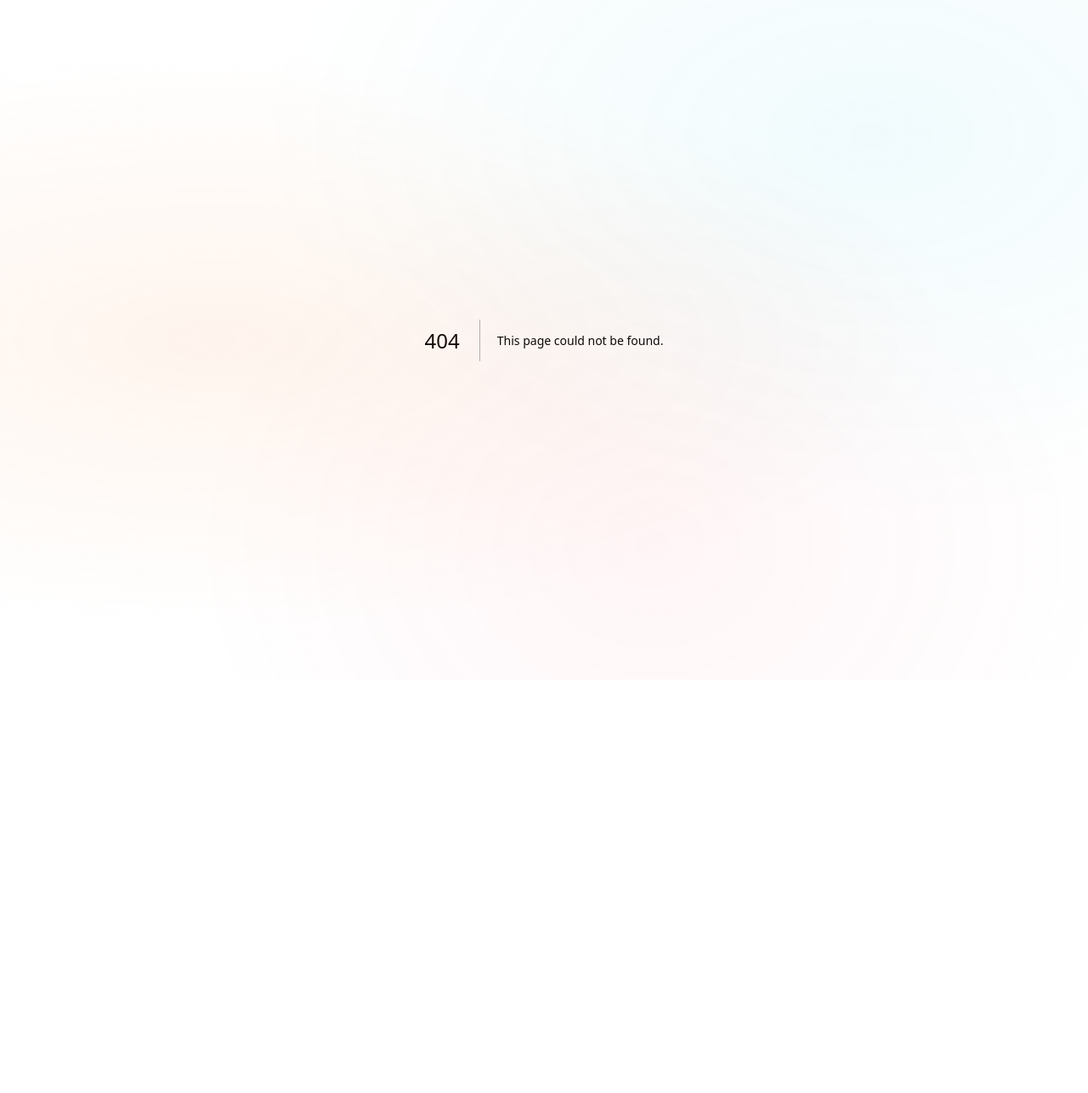
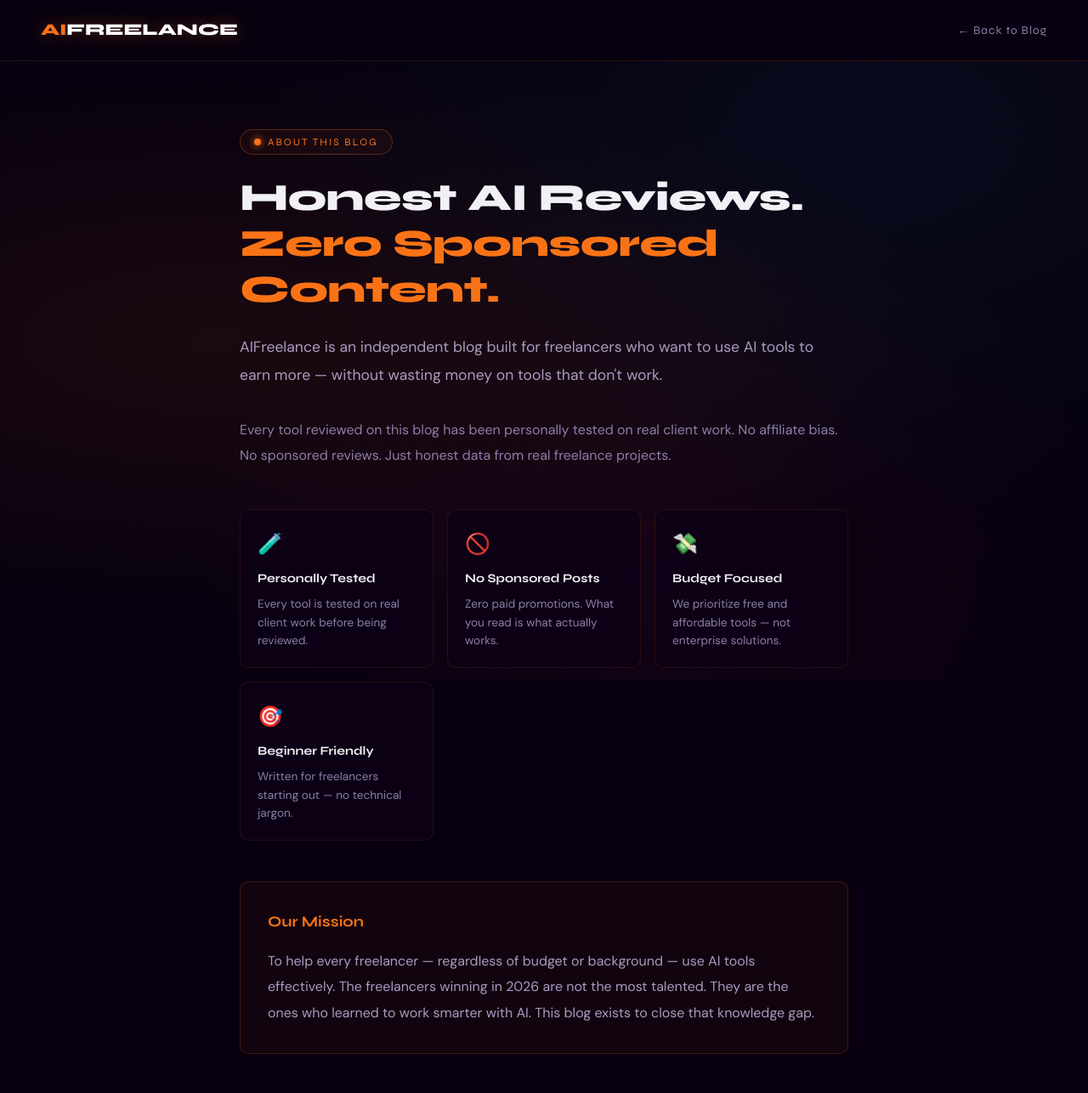
Before and after one commit to venomdesire40-byte/ai-freelance-blog, a Next.js app: page /about in a window 1280 px wide. Before the commit this address had no page. Shown: the top 1286 px of the page at 85% size. Before the commit the page ends 800 px from the top, so only its background shows below. Built offline with nearby package versions, Linux system fonts and the light colour scheme.

Commit message:
about page and nav links added

```diff
--- /dev/null
+++ b/app/about/page.tsx
@@ -0,0 +1,167 @@
+"use client";
+import { useEffect, useState } from "react";
+
+export default function About() {
+  const [visible, setVisible] = useState(false);
+
+  useEffect(() => {
+    setVisible(true);
+  }, []);
+
+  return (
+    <main style={{ minHeight: "100vh", position: "relative", zIndex: 1 }}>
+
+      {/* Navbar */}
+      <nav style={{
+        display: "flex", justifyContent: "space-between", alignItems: "center",
+        padding: "1.2rem 3rem", borderBottom: "1px solid rgba(249,115,22,0.15)",
+        backdropFilter: "blur(20px)", position: "sticky", top: 0, zIndex: 100,
+        background: "rgba(8,0,16,0.85)",
+      }}>
+        <a href="/" style={{
+          fontFamily: "'Syne', sans-serif", fontSize: "1.2rem",
+          fontWeight: 800, color: "#f97316", textDecoration: "none",
+          textShadow: "0 0 20px rgba(249,115,22,0.4)",
+        }}>
+          AI<span style={{ color: "#ffffff" }}>FREELANCE</span>
+        </a>
+        <a href="/" style={{
+          color: "#8b7fa8", textDecoration: "none", fontSize: "0.85rem",
+          fontFamily: "'Syne', sans-serif", letterSpacing: "1px",
+          transition: "color 0.2s",
+        }}
+          onMouseEnter={e => (e.target as HTMLElement).style.color = "#f97316"}
+          onMouseLeave={e => (e.target as HTMLElement).style.color = "#8b7fa8"}
+        >← Back to Blog</a>
+      </nav>
+
+      {/* Hero */}
+      <section style={{
+        maxWidth: "780px", margin: "0 auto", padding: "5rem 2rem 3rem",
+        opacity: visible ? 1 : 0, transform: visible ? "translateY(0)" : "translateY(20px)",
+        transition: "all 0.8s ease",
+      }}>
+        <div style={{
+          display: "inline-flex", alignItems: "center", gap: 8,
+          padding: "4px 16px", border: "1px solid rgba(249,115,22,0.3)",
+          borderRadius: "20px", marginBottom: "1.5rem",
+          fontSize: "0.75rem", letterSpacing: "2px",
+          color: "#f97316", textTransform: "uppercase",
+          fontFamily: "'Syne', sans-serif",
+          background: "rgba(249,115,22,0.05)",
+        }}>
+          <span style={{
+            width: 8, height: 8, borderRadius: "50%",
+            background: "#f97316", display: "inline-block",
+            boxShadow: "0 0 8px #f97316",
+          }} />
+          About This Blog
+        </div>
+
+        <h1 style={{
+          fontFamily: "'Syne', sans-serif",
+          fontSize: "clamp(1.8rem, 4vw, 2.8rem)",
+          fontWeight: 800, lineHeight: 1.2,
+          marginBottom: "1.5rem", color: "#f1f0f5",
+          letterSpacing: "-0.5px",
+        }}>
+          Honest AI Reviews.<br />
+          <span style={{ color: "#f97316" }}>Zero Sponsored Content.</span>
+        </h1>
+
+        <p style={{
+          fontSize: "1.1rem", color: "#a89bc0", lineHeight: 1.9,
+          marginBottom: "2rem",
+        }}>
+          AIFreelance is an independent blog built for freelancers who want to use AI tools to earn more — without wasting money on tools that don't work.
+        </p>
+
+        <p style={{
+          fontSize: "1rem", color: "#8b7fa8", lineHeight: 1.9,
+          marginBottom: "3rem",
+        }}>
+          Every tool reviewed on this blog has been personally tested on real client work. No affiliate bias. No sponsored reviews. Just honest data from real freelance projects.
+        </p>
+
+        {/* Values */}
+        <div style={{
+          display: "grid", gridTemplateColumns: "repeat(auto-fit, minmax(220px, 1fr))",
+          gap: "1rem", marginBottom: "3rem",
+        }}>
+          {[
+            { icon: "🧪", title: "Personally Tested", desc: "Every tool is tested on real client work before being reviewed." },
+            { icon: "🚫", title: "No Sponsored Posts", desc: "Zero paid promotions. What you read is what actually works." },
+            { icon: "💸", title: "Budget Focused", desc: "We prioritize free and affordable tools — not enterprise solutions." },
+            { icon: "🎯", title: "Beginner Friendly", desc: "Written for freelancers starting out — no technical jargon." },
+          ].map((item, i) => (
+            <div key={i} style={{
+              background: "rgba(13,0,24,0.7)",
+              border: "1px solid rgba(249,115,22,0.12)",
+              borderRadius: "10px", padding: "1.25rem",
+              transition: "border-color 0.08s, transform 0.08s",
+            }}
+              onMouseEnter={e => {
+                (e.currentTarget as HTMLElement).style.borderColor = "#f97316";
+                (e.currentTarget as HTMLElement).style.transform = "translateY(-3px)";
+              }}
+              onMouseLeave={e => {
+                (e.currentTarget as HTMLElement).style.borderColor = "rgba(249,115,22,0.12)";
+                (e.currentTarget as HTMLElement).style.transform = "translateY(0)";
+              }}
+            >
+              <div style={{ fontSize: "1.5rem", marginBottom: "0.5rem" }}>{item.icon}</div>
+              <h3 style={{
+                fontFamily: "'Syne', sans-serif", fontSize: "0.9rem",
+                fontWeight: 700, color: "#f1f0f5", marginBottom: "0.4rem",
+              }}>{item.title}</h3>
+              <p style={{ fontSize: "0.85rem", color: "#8b7fa8", lineHeight: 1.6 }}>{item.desc}</p>
+            </div>
+          ))}
+        </div>
+
+        {/* Mission */}
+        <div style={{
+          padding: "2rem",
+          border: "1px solid rgba(249,115,22,0.2)",
+          borderRadius: "10px",
+          background: "rgba(249,115,22,0.04)",
+          marginBottom: "3rem",
+        }}>
+          <h2 style={{
+            fontFamily: "'Syne', sans-serif", fontSize: "1.1rem",
+            fontWeight: 700, color: "#f97316", marginBottom: "1rem",
+          }}>Our Mission</h2>
+          <p style={{ color: "#a89bc0", lineHeight: 1.9, fontSize: "1rem" }}>
+            To help every freelancer — regardless of budget or background — use AI tools effectively. The freelancers winning in 2026 are not the most talented. They are the ones who learned to work smarter with AI. This blog exists to close that knowledge gap.
+          </p>
+        </div>
+
+        {/* CTA */}
+        <div style={{ textAlign: "center" }}>
+          <a href="/" style={{
+            display: "inline-block", padding: "12px 28px",
+            border: "1px solid #f97316", color: "#f97316",
+            textDecoration: "none", fontFamily: "'Syne', sans-serif",
+            fontSize: "0.8rem", letterSpacing: "2px", borderRadius: "4px",
+            transition: "background 0.2s",
+          }}
+            onMouseEnter={e => (e.currentTarget as HTMLElement).style.background = "rgba(249,115,22,0.1)"}
+            onMouseLeave={e => (e.currentTarget as HTMLElement).style.background = "transparent"}
+          >READ LATEST ARTICLES →</a>
+        </div>
+      </section>
+
+      {/* Footer */}
+      <footer style={{
+        borderTop: "1px solid rgba(249,115,22,0.1)",
+        padding: "2rem 3rem", textAlign: "center",
+        color: "#5a4f6e", fontSize: "0.8rem",
+        fontFamily: "'Syne', sans-serif", letterSpacing: "1px",
+        marginTop: "3rem",
+      }}>
+        AI<span style={{ color: "#ffffff" }}>FREELANCE</span> © 2026 — Built for Freelancers
+      </footer>
+
+    </main>
+  );
+}
--- a/app/page.tsx
+++ b/app/page.tsx
@@ -75,7 +75,7 @@ export default function Home() {
         </div>
         <div style={{ display: "flex", gap: "2rem" }}>
           {["Home", "Reviews", "Comparisons", "Productivity", "About"].map((item) => (
-            <a key={item} href="#" style={{
+            <a key={item} href={item === "About" ? "/about" : "/"} style={{
               color: "#8b7fa8", textDecoration: "none", fontSize: "0.85rem",
               fontFamily: "'Syne', sans-serif", fontWeight: 500,
               letterSpacing: "1px", textTransform: "uppercase",
```
